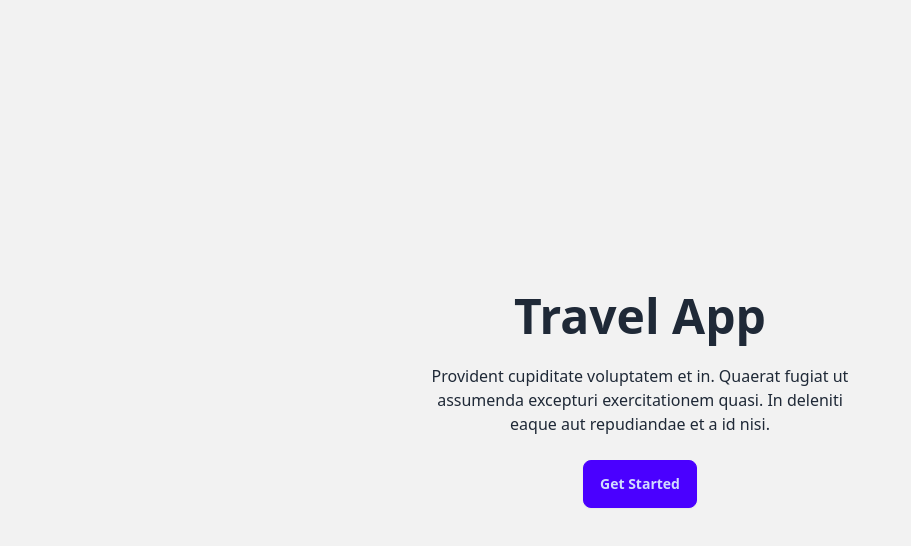
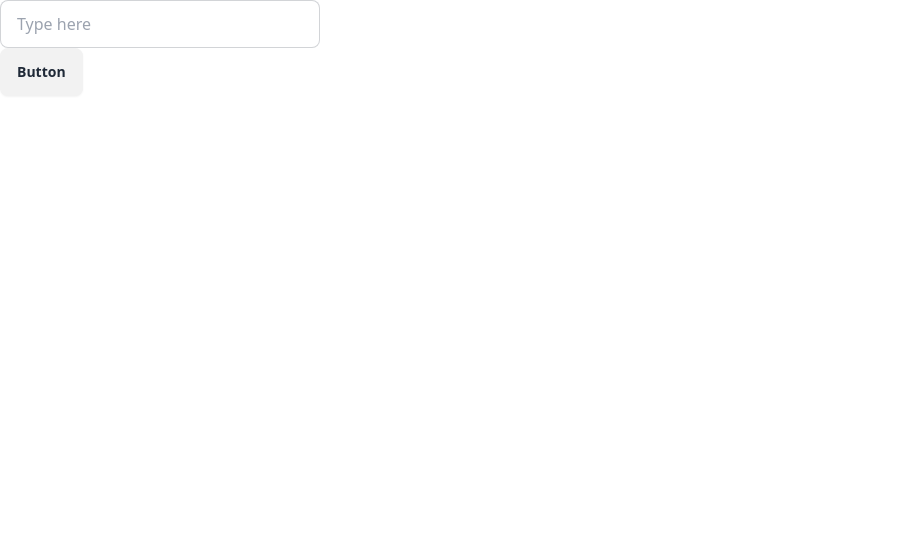
Before and after one commit to dfols/travelApp, a React (Vite) app: page / in a window 1280 px wide. Shown: the top 546 px of the page, without its empty margins (0-911 px from the left). Built offline with nearby package versions, Linux system fonts and the light colour scheme.

Commit message:
search bar with input and button

```diff
--- a/src/App.jsx
+++ b/src/App.jsx
@@ -1,19 +1,12 @@
+import Searchbar from "./components/Searchbar"
+
 function App() {
-
   return (
     <>
-      <div className="hero bg-base-200 min-h-screen">
-        <div className="hero-content text-center">
-          <div className="max-w-md">
-            <h1 className="text-5xl font-bold">Travel App</h1>
-            <p className="py-6">
-              Provident cupiditate voluptatem et in. Quaerat fugiat ut assumenda excepturi exercitationem
-              quasi. In deleniti eaque aut repudiandae et a id nisi.
-            </p>
-            <button className="btn btn-primary">Get Started</button>
-          </div>
-        </div>
+      <div className="App">
+        <Searchbar />
       </div>
+
     </>
   )
 }
--- /dev/null
+++ b/src/components/Searchbar.jsx
@@ -0,0 +1,14 @@
+function SearchBar() {
+
+    return (
+        <>
+            <div>
+                <input type="text" placeholder="Type here" className="input input-bordered w-full max-w-xs" />
+            </div>
+            <button className="btn">Button</button>
+
+        </>
+    )
+}
+
+export default SearchBar
```
Also changed, not shown: src/Landingpage.jsx (added), 1 other file (tests, documents, lock files or other folders).
